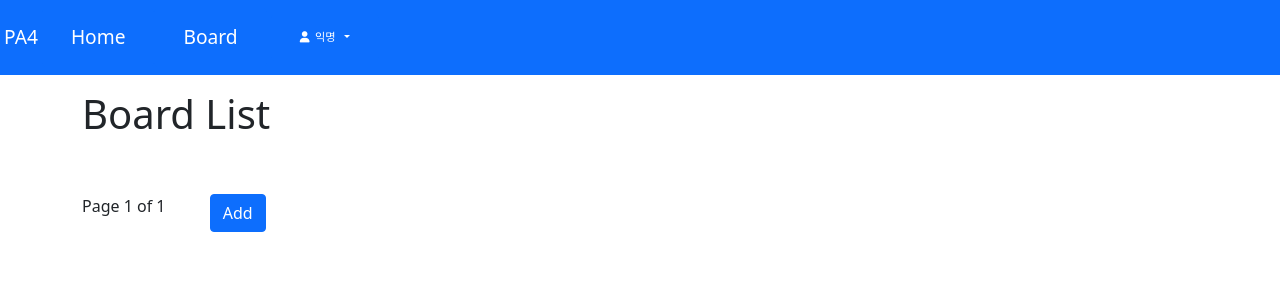
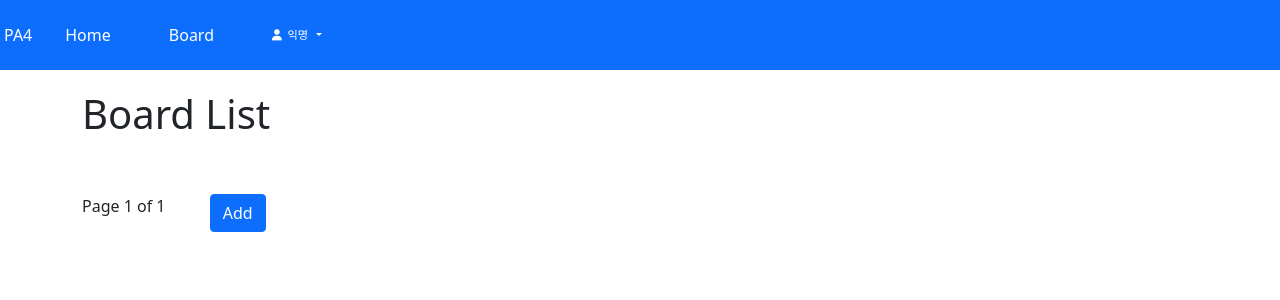
Before and after one commit to mijiFernandes/pa4, a Django app: page /board/ in a window 1280 px wide. Shown: the top 300 px of the page. Run offline with Django 3.2, Linux system fonts and the light colour scheme; data that the repository does not hold is empty; some libraries are stand-ins or nearby versions.

Commit message:
First version of application moved into github

```diff
--- a/templates/base.html
+++ b/templates/base.html
@@ -15,12 +15,12 @@
 <body id="thediv" style="padding-top:90px;">
 
 <nav class="navbar navbar-expand-lg navbar-dark bg-primary fixed-top">
-    <span class="navbar-brand mx-1 mb-0 font-weight-bold font-italic" style="font-size:1.2em">PA4</span>
-    <span class="nav-item mx-0 btn btn-primary"><a class="nav-link text-white" style="font-size:1.2em" href="{% url 'home' %}">Home</a></span>
-    <span class="nav-item mx-0 btn btn-primary"><a class="nav-link text-white" style="font-size:1.2em" href="{% url 'board:index' %}">Board</a></span>
-    <span class="nav-item dropdown mx-1 btn btn-primary" style="float:right">
+    <span class="navbar-brand mx-1 mb-0 font-weight-bold font-italic" style="font-size:1em">PA4</span>
+    <span class="nav-item mx-0 btn btn-primary"><a class="nav-link text-white" style="font-size:1em" href="{% url 'home' %}">Home</a></span>
+    <span class="nav-item mx-0 btn btn-primary"><a class="nav-link text-white" style="font-size:1em" href="{% url 'board:index' %}">Board</a></span>
+    <span class="nav-item dropdown mx-0 btn btn-primary" style="float:right">
         {% if user.is_active %}
-        <a class="nav-link dropdown-toggle" style="font-size:1.2em; color: white;"  href="#" data-bs-toggle="dropdown">
+        <a class="nav-link dropdown-toggle" style="font-size:1em; color: white;"  href="#" data-bs-toggle="dropdown">
             <img style="border-radius:5px; -moz-border-radius: 5px;
                 -khtml-border-radius:5px;
                 -webkit-border-radius:5px;" src="{{ user.profile.avatar.url }} " width="15" height="15"/>&ensp;{% firstof user.username %}&ensp;{{ user.points }}&ensp;</a>
```
